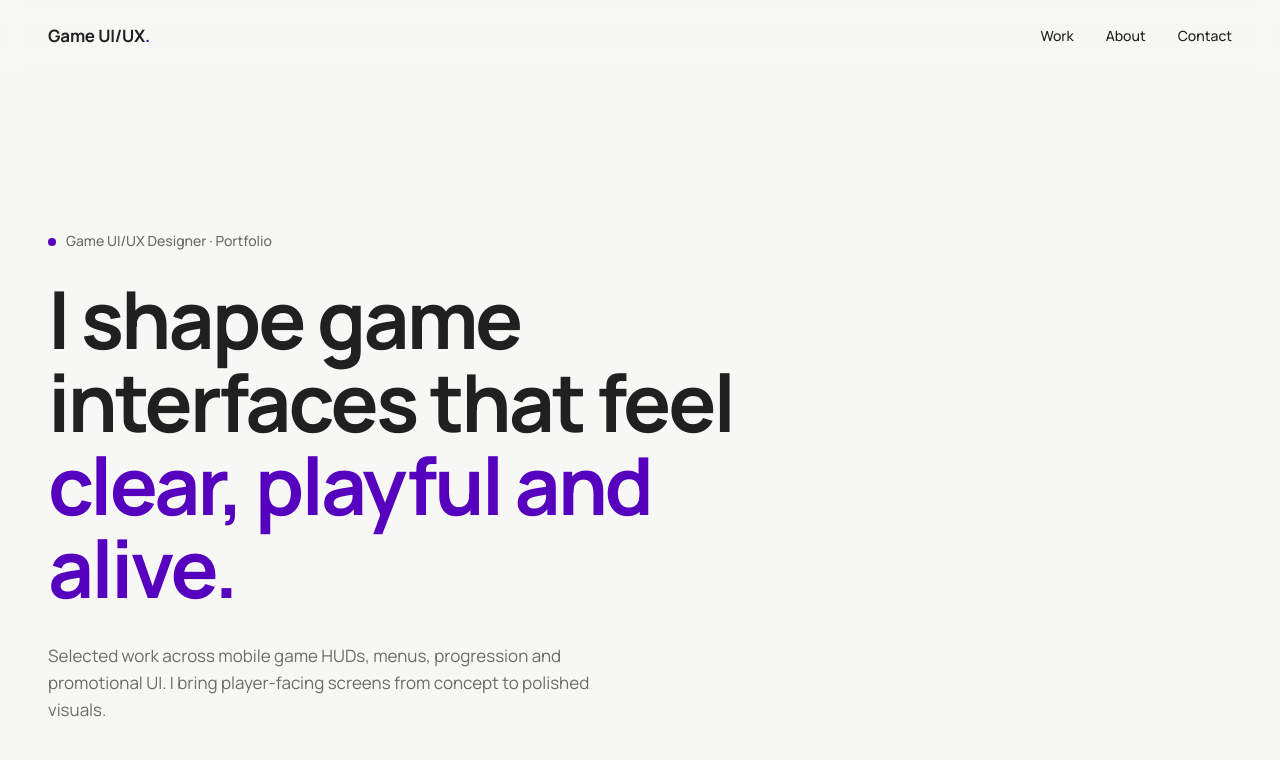
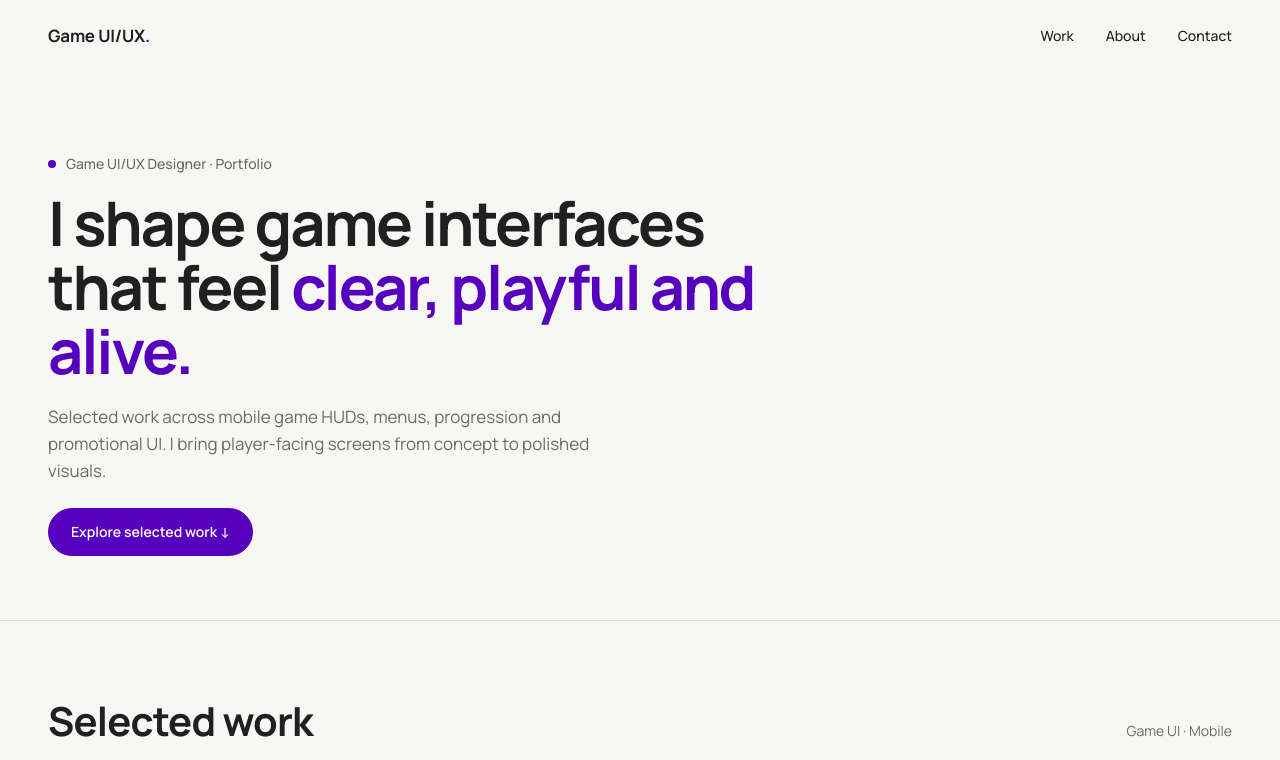
Before and after one commit to Pesovik/pesovik.github.io, a plain HTML site: page index.html in a window 1280 px wide. Shown: the top 760 px of the page. Drawn offline with Linux system fonts and the light colour scheme.

Commit message:
Уменьшить заголовок и отступы

```diff
--- a/style.css
+++ b/style.css
@@ -13,7 +13,7 @@
   --accent: #5601BE;
 
   /* Типографика (мобильный → десктоп) */
-  --fs-hero: clamp(40px, 6.4vw, 80px);      /* 64–80 на десктопе */
+  --fs-hero: clamp(36px, 4.8vw, 64px);
   --fs-section: clamp(28px, 3.4vw, 40px);   /* 32–40 */
   --fs-project: clamp(22px, 2.2vw, 28px);   /* 24–28 */
   --fs-body: clamp(17px, 1.3vw, 18px);      /* 17–18 */
@@ -79,11 +79,11 @@ a { color: inherit; text-decoration: none; }
 .nav a:hover::after { transform: scaleX(1); }
 
 /* ---------- Hero ---------- */
-.hero { padding: clamp(64px, 12vw, 160px) 0 clamp(56px, 8vw, 112px); }
+.hero { padding: clamp(40px, 6vw, 76px) 0 clamp(40px, 5vw, 64px); }
 .eyebrow {
   display: inline-flex; align-items: center; gap: 10px;
   font-size: var(--fs-caption); font-weight: 500; color: var(--muted);
-  margin: 0 0 24px;
+  margin: 0 0 16px;
 }
 .dot { width: 8px; height: 8px; border-radius: 50%; background: var(--accent); }
 .hero__title {
@@ -92,11 +92,11 @@ a { color: inherit; text-decoration: none; }
   letter-spacing: -0.035em;
   font-weight: 700;
   margin: 0;
-  max-width: 15ch;
+  max-width: 19ch;
 }
 .hero__title em { font-style: normal; color: var(--accent); }
-.hero__lead { max-width: 56ch; color: var(--muted); margin: 32px 0 0; }
-.hero__actions { display: flex; flex-wrap: wrap; gap: 12px; margin-top: 40px; }
+.hero__lead { max-width: 56ch; color: var(--muted); margin: 20px 0 0; }
+.hero__actions { display: flex; flex-wrap: wrap; gap: 12px; margin-top: 24px; }
 
 .btn {
   display: inline-flex; align-items: center; gap: 8px;
@@ -110,7 +110,7 @@ a { color: inherit; text-decoration: none; }
 .btn--ghost:hover { background: var(--text); color: var(--bg); }
 
 /* ---------- Sections ---------- */
-.section { padding: clamp(64px, 9vw, 128px) 0; border-top: 1px solid var(--line); }
+.section { padding: clamp(44px, 6vw, 80px) 0; border-top: 1px solid var(--line); }
 .section__head {
   display: flex; align-items: baseline; justify-content: space-between; gap: 24px;
   margin-bottom: clamp(32px, 5vw, 64px);
```
